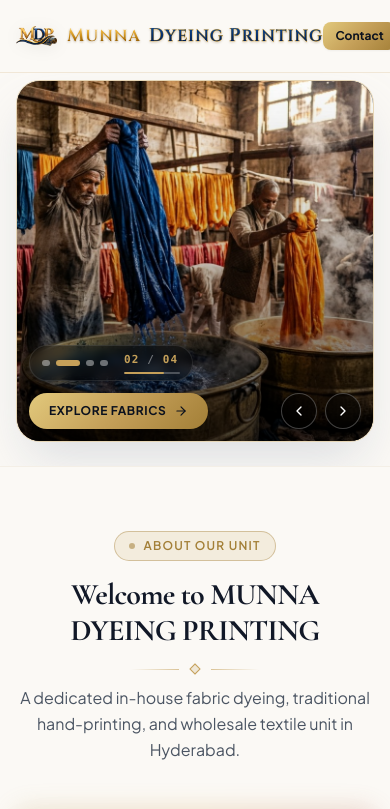
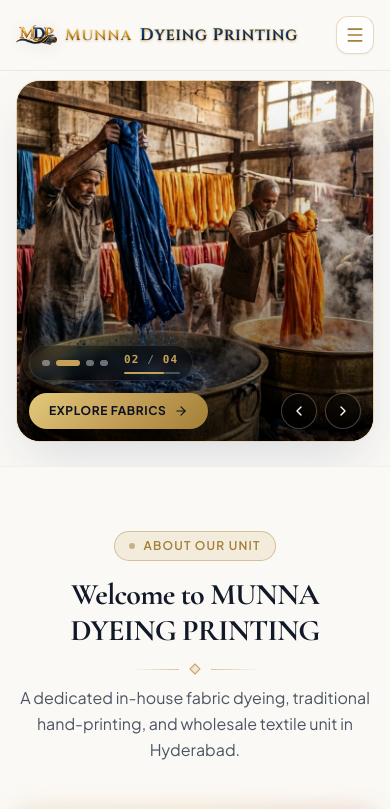
Before and after one commit to vishalprsd75/MDP, a React (Vite) app: page / in a window 390 px wide. Shown: the top 809 px of the page. Built offline with nearby package versions, Linux system fonts and the light colour scheme; a web font is replaced by a local one.

Commit message:
fix(mobile): decongest mobile navbar header and place full-width CTA in drawer

```diff
--- a/src/components/Logo.jsx
+++ b/src/components/Logo.jsx
@@ -68,10 +68,10 @@ const Logo = ({
   const isFooter = size === 'lg';
 
   // Shared font size class for BOTH "MUNNA" and "DYEING PRINTING"
-  // Scaled up so the complete business name is clearly BIGGER and MORE PROMINENT than the logo emblem
+  // Beautifully prominent and larger than logo, while perfectly calibrated for mobile screens (340px - 414px+)
   const sharedTypographySize = isFooter
     ? 'text-xl sm:text-2xl md:text-3xl'
-    : 'text-[13.5px] min-[360px]:text-[15px] min-[390px]:text-[16px] sm:text-lg md:text-xl lg:text-[23px] xl:text-[25px]';
+    : 'text-[12px] min-[350px]:text-[13px] min-[380px]:text-[14.5px] min-[410px]:text-[15.5px] sm:text-base md:text-xl lg:text-[23px] xl:text-[25px]';
 
   // Classes matching the client's uploaded reference
   const munnaClass = darkMode ? 'wordmark-ref-munna-dark' : 'wordmark-ref-munna-light';
@@ -79,14 +79,14 @@ const Logo = ({
   const navyFillClass = darkMode ? 'wordmark-navy-fill-dark' : 'wordmark-navy-fill-light';
 
   return (
-    <div className={`flex items-center shrink-0 group transition-all duration-300 gap-2 min-[360px]:gap-2.5 sm:gap-3 md:gap-3.5 ${className}`}>
+    <div className={`flex items-center shrink-0 group transition-all duration-300 gap-1.5 min-[360px]:gap-2 sm:gap-3 md:gap-3.5 ${className}`}>
       {/* 1. 100% Fixed, Untouched MDP Logo Emblem (Supporting Hallmark Scale) */}
       {showLogo && (
         <div className="shrink-0 flex items-center">
           {renderFixedLogo(
             isFooter
               ? 'h-8 sm:h-9 md:h-10'
-              : 'h-5 min-[360px]:h-5.5 sm:h-6 md:h-6.5 lg:h-7'
+              : 'h-4.5 min-[360px]:h-5 min-[390px]:h-5.5 sm:h-6 md:h-6.5 lg:h-7'
           )}
         </div>
       )}
--- a/src/components/Navbar.jsx
+++ b/src/components/Navbar.jsx
@@ -35,11 +35,11 @@ const Navbar = ({ darkMode, onToggleTheme, onNavigateHome }) => {
         ? (isScrolled ? 'glass-nav py-3 shadow-2xl' : 'bg-brand-dark/80 backdrop-blur-sm py-4 border-b border-brand-gold/10')
         : (isScrolled ? 'glass-nav-light py-3 shadow-md' : 'bg-brand-cream/90 backdrop-blur-sm py-4 border-b border-brand-gold/20')
     }`}>
-      <div className="max-w-7xl mx-auto px-4 sm:px-6 lg:px-8">
-        <div className="flex items-center justify-between">
+      <div className="max-w-7xl mx-auto px-3 min-[380px]:px-4 sm:px-6 lg:px-8">
+        <div className="flex items-center justify-between gap-2">
 
           {/* Official Brand Identity: Locked MDP Emblem + Master Approved Wordmark */}
-          <a href="#hero" onClick={(e) => handleHomeClick(e, '#hero')} className="focus:outline-none shrink-0">
+          <a href="#hero" onClick={(e) => handleHomeClick(e, '#hero')} className="focus:outline-none shrink min-w-0">
             <Logo darkMode={darkMode} size="md" showLogo={true} />
           </a>
 
@@ -106,37 +106,29 @@ const Navbar = ({ darkMode, onToggleTheme, onNavigateHome }) => {
 
           </div>
 
-          {/* Mobile Menu Header Buttons: Clean, Un-congested */}
-          <div className="flex md:hidden items-center gap-2 shrink-0">
-            <a
-              href="#contact"
-              onClick={(e) => handleHomeClick(e, '#contact')}
-              className="px-3 py-1.5 rounded-lg text-xs font-bold text-brand-dark bg-gold-gradient shadow-sm"
-            >
-              Contact
-            </a>
-
+          {/* Mobile Menu Header: Clean, Uncongested (Hamburger Only) */}
+          <div className="flex md:hidden items-center shrink-0">
             <button
               onClick={() => setMobileMenuOpen(!mobileMenuOpen)}
-              className={`p-2 rounded-lg focus:outline-none transition-colors ${
+              className={`p-2 rounded-xl border focus:outline-none transition-all flex items-center justify-center ${
                 darkMode
-                  ? 'text-gray-300 hover:text-brand-gold hover:bg-brand-surface'
-                  : 'text-gray-800 hover:text-brand-gold-dark hover:bg-gray-200'
+                  ? 'bg-brand-surface/80 border-brand-gold/30 text-brand-gold hover:bg-brand-gold/20 active:scale-95'
+                  : 'bg-white/90 border-brand-gold/40 text-brand-gold-dark shadow-sm hover:bg-brand-gold/10 active:scale-95'
               }`}
               aria-label="Toggle menu"
             >
-              {mobileMenuOpen ? <X className="w-6 h-6" /> : <Menu className="w-6 h-6" />}
+              {mobileMenuOpen ? <X className="w-5 h-5" /> : <Menu className="w-5 h-5" />}
             </button>
           </div>
         </div>
       </div>
 
-      {/* Clean Mobile Drawer Menu with Embedded Theme Switcher */}
+      {/* Clean Mobile Drawer Menu with Contact CTA & Theme Switcher */}
       {mobileMenuOpen && (
         <div className={`md:hidden animate-fadeIn border-t ${
-          darkMode ? 'glass-nav border-brand-gold/20' : 'glass-nav-light border-brand-gold/30'
+          darkMode ? 'glass-nav border-brand-gold/20 shadow-2xl' : 'glass-nav-light border-brand-gold/30 shadow-xl'
         }`}>
-          <div className="px-4 py-3 space-y-1">
+          <div className="px-4 py-4 space-y-2">
             {navLinks.map((link) => (
               <a
                 key={link.name}
@@ -145,7 +137,7 @@ const Navbar = ({ darkMode, onToggleTheme, onNavigateHome }) => {
                   setMobileMenuOpen(false);
                   handleHomeClick(e, link.href);
                 }}
-                className={`block px-4 py-2.5 rounded-lg text-base font-medium transition-colors ${
+                className={`block px-4 py-2.5 rounded-xl text-base font-medium transition-colors ${
                   darkMode
                     ? 'text-gray-200 hover:text-brand-gold hover:bg-brand-surface'
                     : 'text-gray-800 hover:text-brand-gold-dark hover:bg-white/80'
@@ -155,8 +147,36 @@ const Navbar = ({ darkMode, onToggleTheme, onNavigateHome }) => {
               </a>
             ))}
 
+            {/* Mobile Contact & WhatsApp CTAs */}
+            <div className="pt-2 space-y-2">
+              <a
+                href="#contact"
+                onClick={(e) => {
+                  setMobileMenuOpen(false);
+                  handleHomeClick(e, '#contact');
+                }}
+                className="block w-full py-2.5 text-center rounded-xl font-bold text-sm text-brand-dark bg-gold-gradient shadow-md active:scale-95 transition-transform"
+              >
+                Contact Us
+              </a>
+
+              <a
+                href={`https://wa.me/${siteConfig.whatsappPhone}`}
+                target="_blank"
+                rel="noopener noreferrer"
+                className={`flex items-center justify-center gap-2 w-full py-2.5 text-center rounded-xl font-medium text-sm border transition-colors ${
+                  darkMode
+                    ? 'border-green-500/40 text-green-400 bg-green-500/10 hover:bg-green-500/20'
+                    : 'border-green-600/40 text-green-700 bg-green-50 hover:bg-green-100'
+                }`}
+              >
+                <MessageSquare className="w-4 h-4" />
+                <span>Chat on WhatsApp</span>
+              </a>
+            </div>
+
             {/* Mobile Theme Switcher inside Hamburger Drawer */}
-            <div className={`pt-3 mt-2 border-t flex items-center justify-between px-4 py-2 ${
+            <div className={`pt-3 mt-2 border-t flex items-center justify-between px-2 py-2 ${
               darkMode ? 'border-white/10' : 'border-brand-gold/20'
             }`}>
               <div className="flex items-center gap-2 text-sm font-medium">
```
